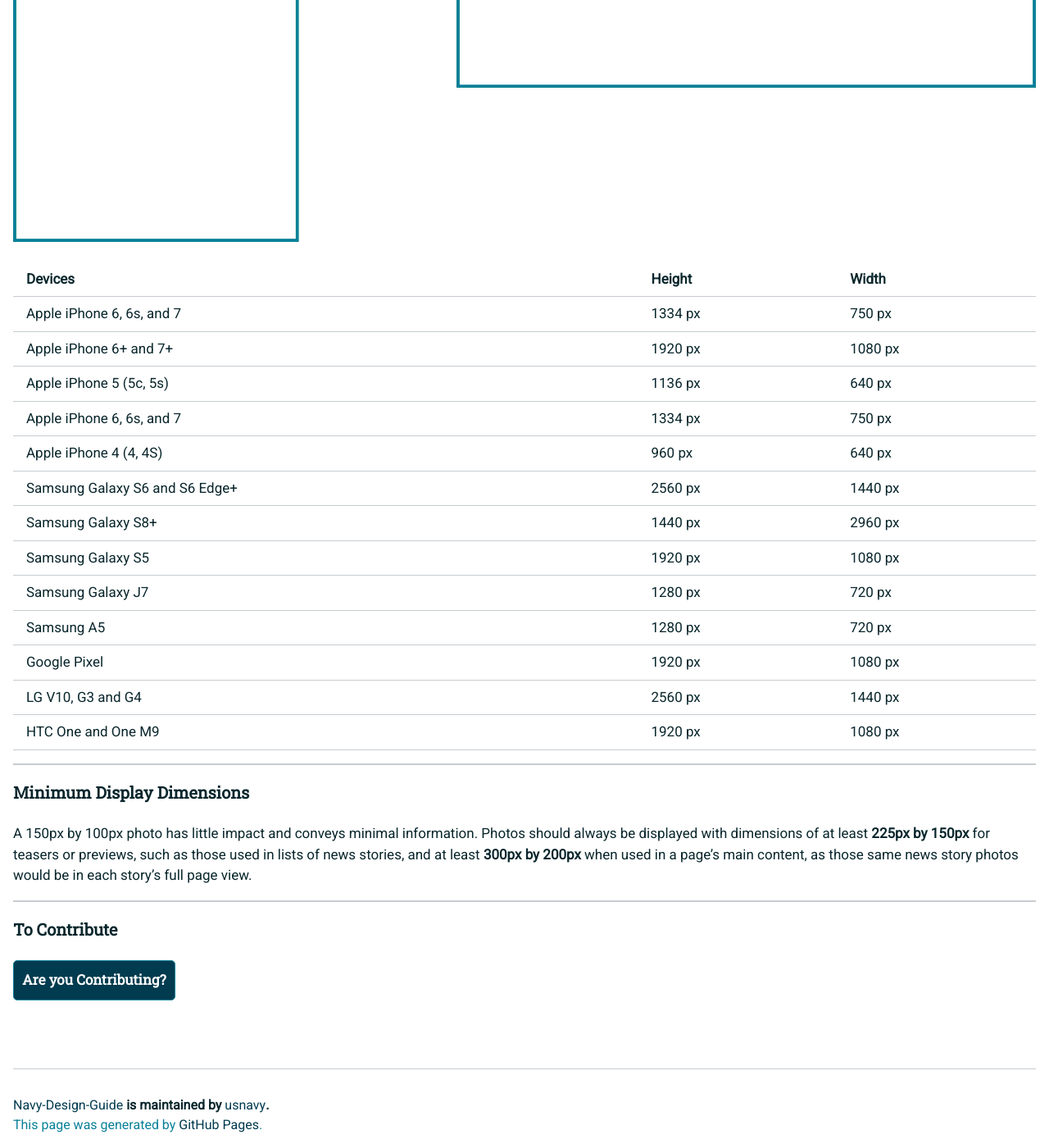
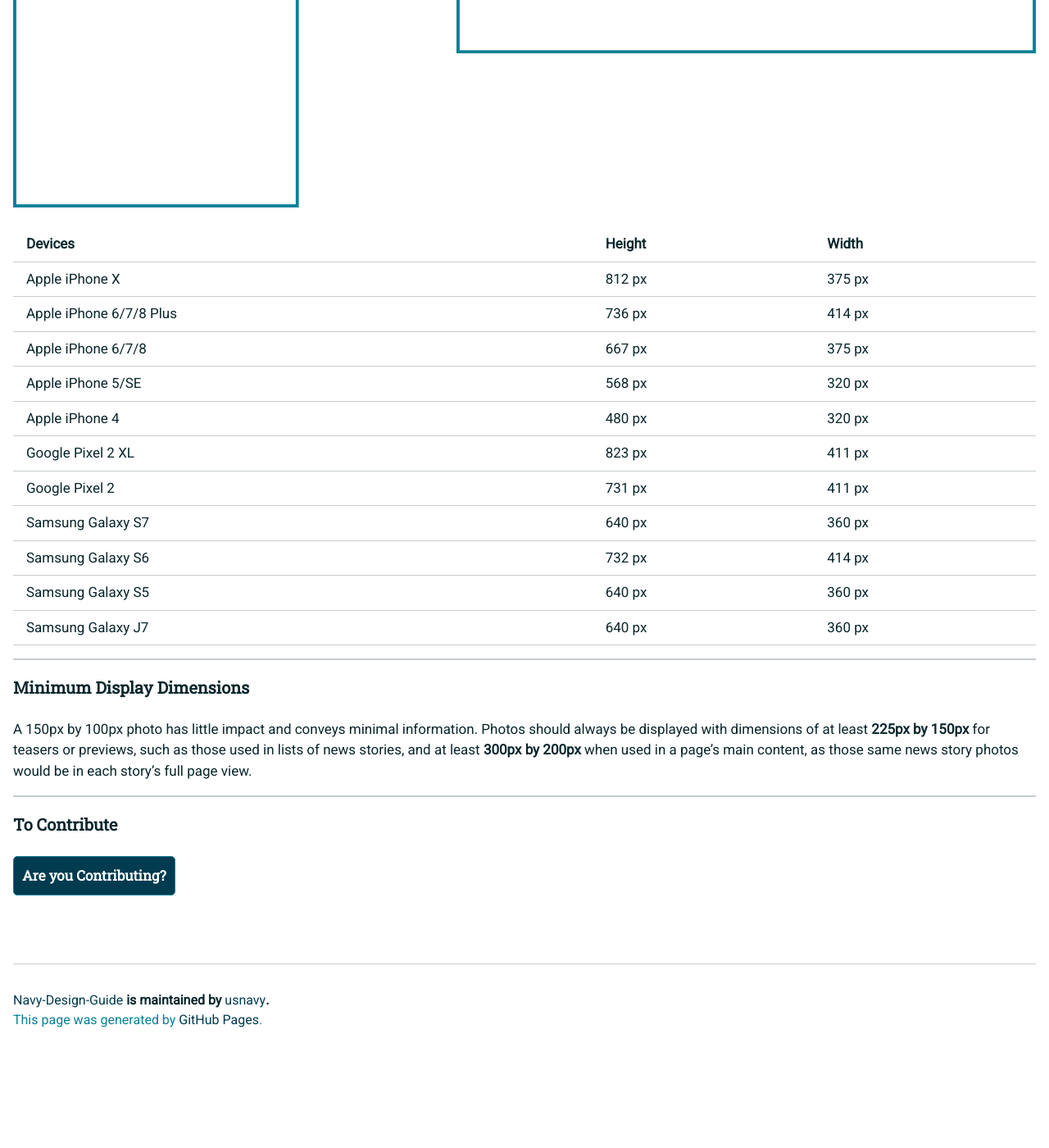
Before and after one commit to usnavy/Navy-Design-Guide, a Jekyll site: the page built from display-dimensions.md, in a window 1280 px wide and 1400 px high, scrolled down 6092 px. Shown: the whole window at 82% size. Built offline with Jekyll 4.4.1, drawn with Linux system fonts in a browser that asks for light colours; nearby versions of some CDN libraries; our own code applies the rules of GitHub Pages for plain Markdown files; after the commit the page ends 7364 px from its top, so only the background shows below that; some of the changed text lies outside the part shown.

Commit message:
Update display-dimensions.md

```diff
--- a/display-dimensions.md
+++ b/display-dimensions.md
@@ -49,12 +49,11 @@ Width by Height, or Height by Width.
 
 | Devices                         | Width       | Height     |
 | ------------------------------- |-------------|------------|
-| Apple iPad Pro                  | 2732 px     | 2048 px    |
-| Apple iPad Mini                 | 768 px      | 1024 px    |
-| Apple iPad Air 2                | 2048 px     | 1536 px    |
+| Apple iPad Pro                  | 1366 px     | 1024 px    |
+| Apple iPad                      | 1024        | 768 px     |
 | Apple iPad Mini                 | 768 px      | 1024 px    |
 | Microsoft Surface Pro 4         | 2736 px     | 1824 px    |
-| Amazon Fire                     | 1024 px     | 600 px     |
+| Amazon Kindle Fire              | 1280 px     | 800 px     |
 
 <hr>
 
@@ -67,19 +66,17 @@ Remember:  All mobile sizes and styles have two orientations, Portrait and Lands
 
 | Devices                                 | Height     | Width      |
 | --------------------------------------- |------------|------------|
-| Apple iPhone 6, 6s, and 7               | 1334 px    | 750 px     |
-| Apple iPhone 6+ and 7+                  | 1920 px    | 1080 px    |
-| Apple iPhone 5 (5c, 5s)                 | 1136 px    | 640 px     |
-| Apple iPhone 6, 6s, and 7               | 1334 px    | 750 px     |
-| Apple iPhone 4 (4, 4S)                  | 960 px     | 640 px     |
-| Samsung Galaxy S6 and S6 Edge+          | 2560 px    | 1440 px    |
-| Samsung Galaxy S8+                      | 1440 px    | 2960 px    |
-| Samsung Galaxy S5                       | 1920 px    | 1080 px    |
-| Samsung Galaxy J7                       | 1280 px    | 720 px     |
-| Samsung A5                              | 1280 px    | 720 px     |
-| Google Pixel                            | 1920 px    | 1080 px    |
-| LG V10, G3 and G4                       | 2560 px    | 1440 px    |
-| HTC One and One M9                      | 1920 px    | 1080 px    |
+| Apple iPhone X                          | 812 px     | 375 px     |
+| Apple iPhone 6/7/8 Plus                 | 736 px     | 414 px     |
+| Apple iPhone 6/7/8                      | 667 px     | 375 px     |
+| Apple iPhone 5/SE                       | 568 px     | 320 px     |
+| Apple iPhone 4                          | 480 px     | 320 px     |
+| Google Pixel 2 XL                       | 823 px     | 411 px     |
+| Google Pixel 2                          | 731 px     | 411 px     |
+| Samsung Galaxy S7                       | 640 px     | 360 px     |
+| Samsung Galaxy S6                       | 732 px     | 414 px     |
+| Samsung Galaxy S5                       | 640 px     | 360 px     |
+| Samsung Galaxy J7                       | 640 px     | 360 px     |
 
 <hr>
 
```
